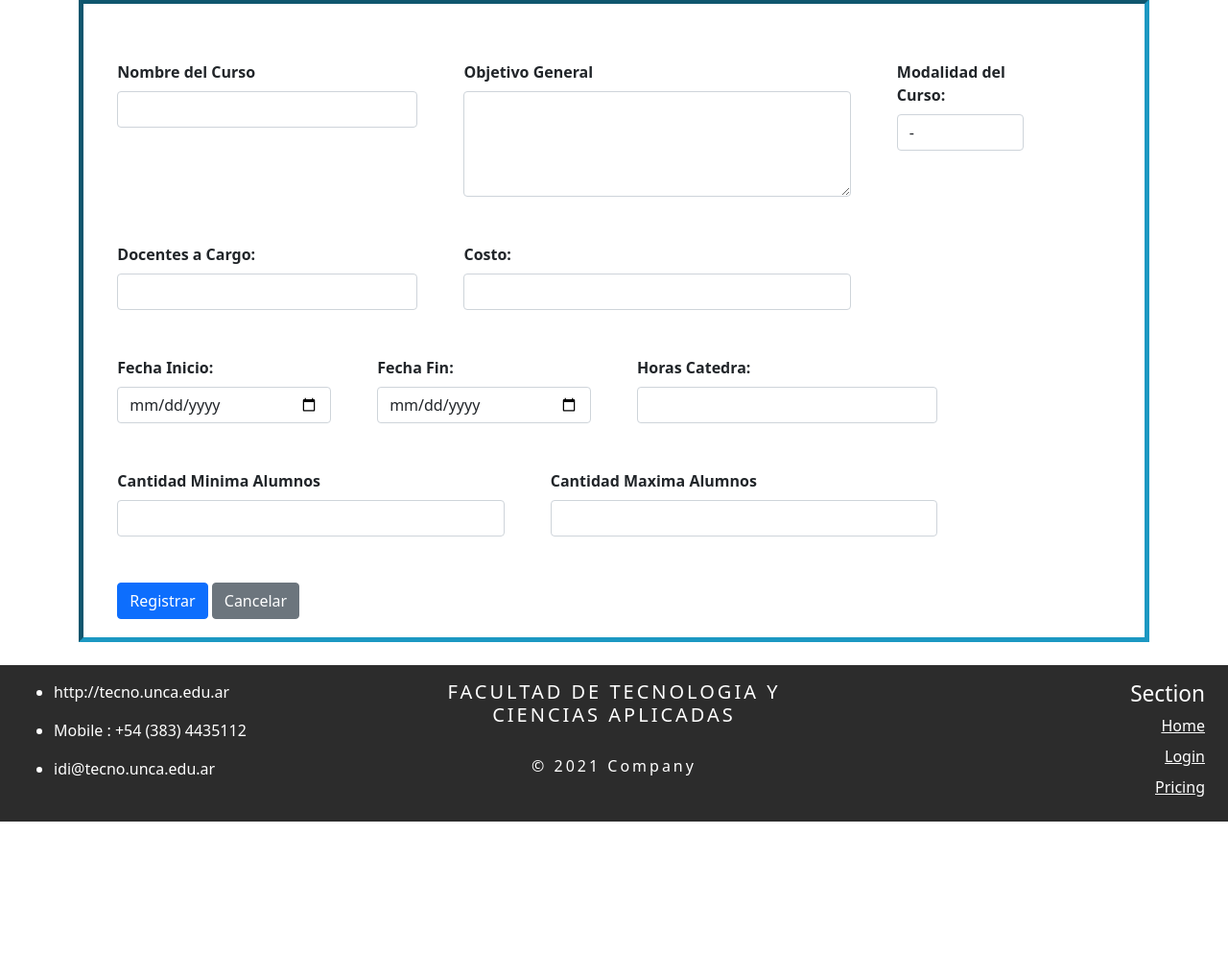
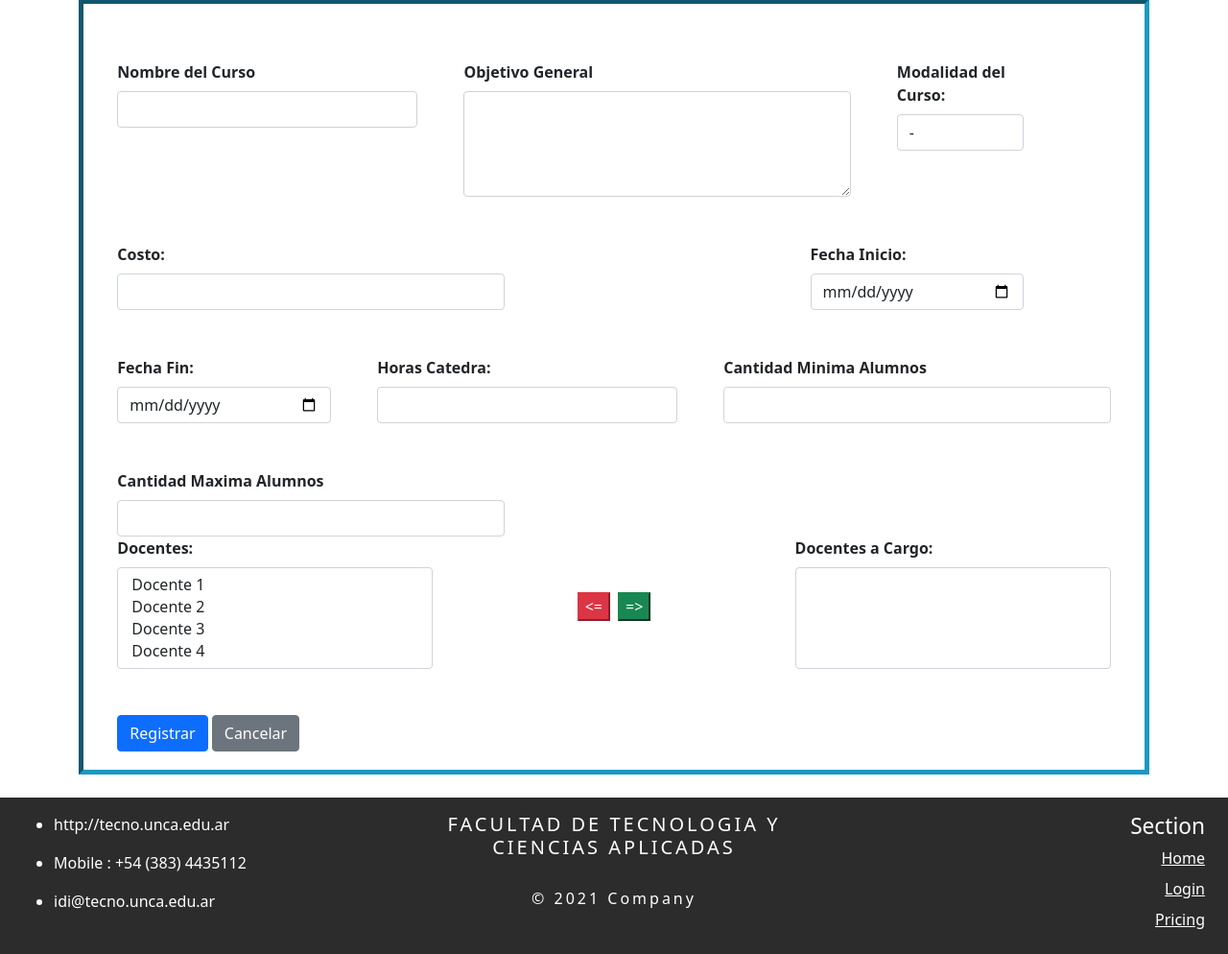
Before and after one commit to luisgm21/2021TP3Progra3, a Python web app: template TP2/templates/formcrearcurso.html in a window 1280 px wide. Shown: the part 149-1143 px from the top of the page at 96% size. Before the commit the page ends 1005 px from the top, so only its background shows below. Run offline with Jinja, Linux system fonts and the light colour scheme; the template is opened without the code that fills it, so the values that code supplies are empty.

Commit message:
Agregue un cambio en docentes en pago

```diff
--- a/TP2/templates/formcrearcurso.html
+++ b/TP2/templates/formcrearcurso.html
@@ -70,10 +70,6 @@
                         <option value="mixta">Mixta</option>
                     </select>
                 </div>
-                <div class=" col-md-4">
-                    <label for="docentes" class="form-label">Docentes a Cargo:</label>
-                    <input type="text" id="docentes" name="docentes" class="form-control">
-                </div>
                 <div class="col-5">
                     <label for="costo" class="form-label">Costo:</label>
                     <input type="number" name="costo" id="costo" class="form-control">
@@ -81,7 +77,7 @@
                 <div class="col-md-3">
 
                 </div>
-                <div class="  col-md-3 ">
+                <div class="col-md-3 ">
                     <label for="fechaInicio" class="form-label">Fecha Inicio:</label>
                     <input type="date" name="fechaInicio" id="fechaInicio" class="form-control">
                 </div>
@@ -100,6 +96,27 @@
                 <div class="col-md-5">
                     <label for="cantMaximaAlum" class="form-label">Cantidad Maxima Alumnos</label><br>
                     <input type="number" name="cantMaximaAlum" id="cantMaximaAlum"  class="form-control">
+                </div>
+                <div class="row">
+                    <div class="col-md-4">
+                        <label for="docentesFrom" class="form-label">Docentes:</label>
+                        <select name="docentesFrom" id="docentesFrom" class="form-select" multiple>
+                            <option value="1">Docente 1</option>
+                            <option value="2">Docente 2</option>
+                            <option value="3">Docente 3</option>
+                            <option value="4">Docente 4</option>
+                        </select>
+                    <!-- Probablemente sea reemplazado por un input que se engargue de buscar docentes en la base de datos -->
+                    </div>
+                    <div class="d-flex justify-content-center align-items-center col-12 col-md-4">
+                        <button class="btn-danger mt-2 mx-1"><=</button>
+                        <button class="btn-success mt-2 mx-1">=></button>
+                    </div>
+                    <div class="col-md-4">
+                        <label for="docentesEnd" class="form-label">Docentes a Cargo:</label>
+                        <select name="docentesEnd" id="docentesEnd" class="form-select" multiple>
+                        </select>
+                    </div>
                 </div>
                 <div class="col-12" >
                     <input type="submit" class="btn btn-primary" value="Registrar">
```
